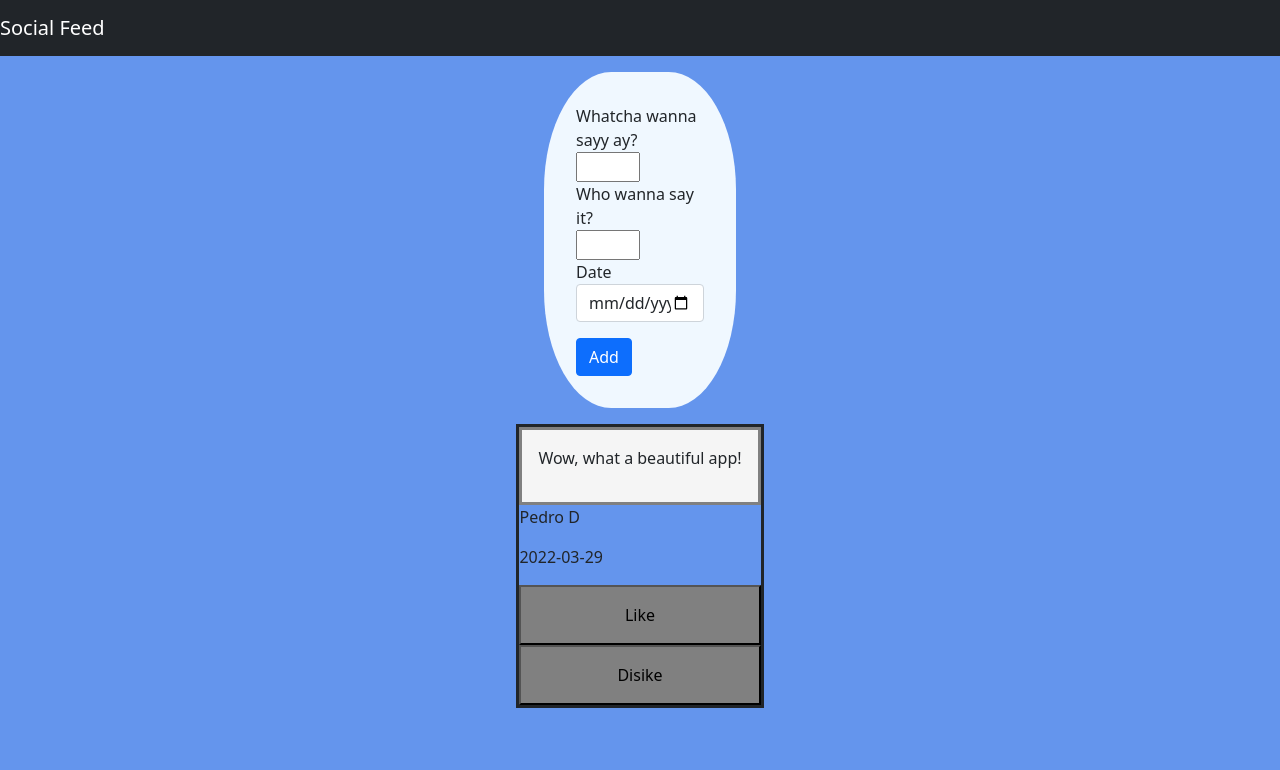
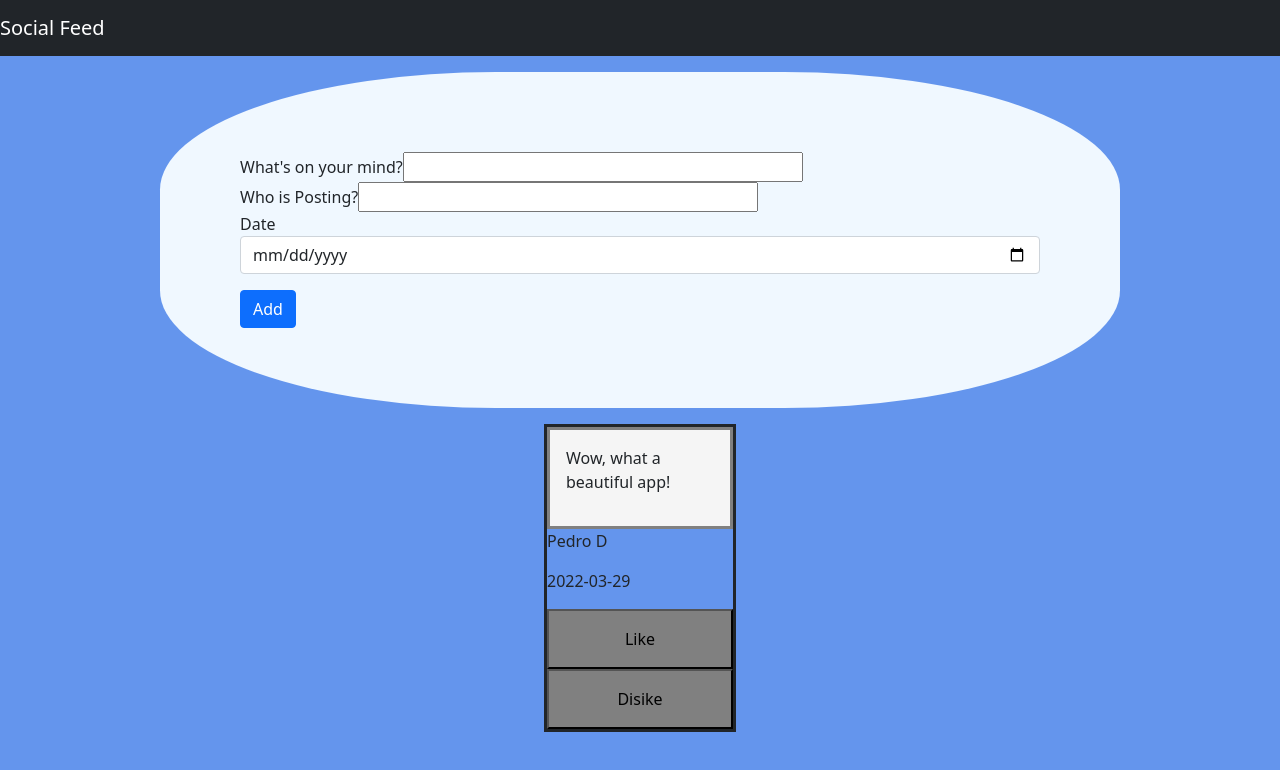
Before and after one commit to PeteDillo/socialfeed, a React (Create React App) app: page / in a window 1280 px wide. Shown: the top 770 px of the page. Built offline with nearby package versions, Linux system fonts and the light colour scheme.

Commit message:
Added some style and changed form inputs to something more understandable

```diff
--- a/src/components/App.scss
+++ b/src/components/App.scss
@@ -7,13 +7,19 @@
 
   .formContainer {
     margin: 1em;
-    padding: 2em;
+    padding: 5em;
     width: 15vw;
     border-radius: 35%;
     background-color: aliceblue;
+    width: 75vw;
   }
 }
 
+
+.displayContainer{
+  width: 15vw;
+
+}
 .App {
   background-color: cornflowerblue;
 }
--- a/src/components/CreatePost/CreatePost.jsx
+++ b/src/components/CreatePost/CreatePost.jsx
@@ -20,7 +20,7 @@ const CreatePost = (props) => {
   return (
     <form className='form-row' onSubmit={handleSubmit} >
       <div>
-        <label>Whatcha wanna sayy ay?</label>
+        <label>What's on your mind?</label>
         <input
           className="form-group col-md-6"
           type="text"
@@ -29,7 +29,7 @@ const CreatePost = (props) => {
         ></input>
       </div>
       <div>
-        <label>Who wanna say it?</label>
+        <label>Who is Posting?</label>
         <input
           className="form-group col-md-6"
           type="text"
```
